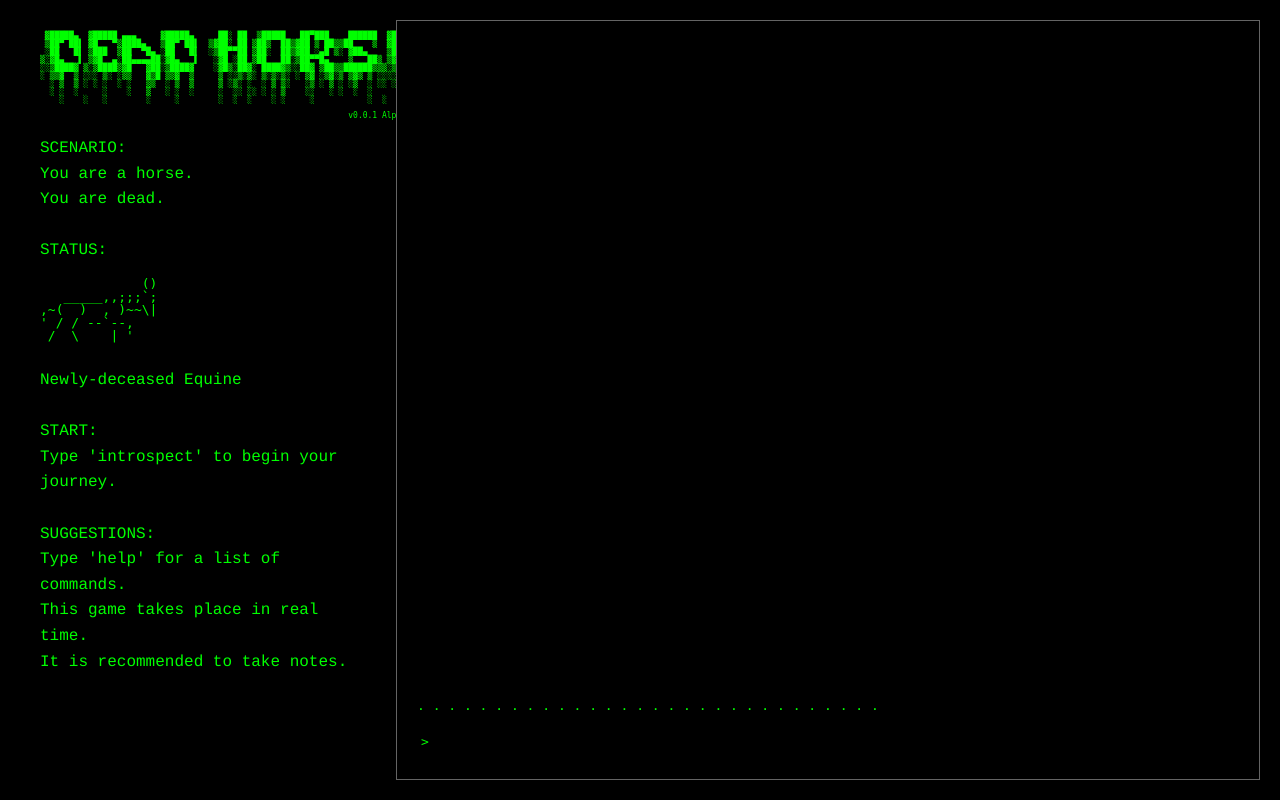
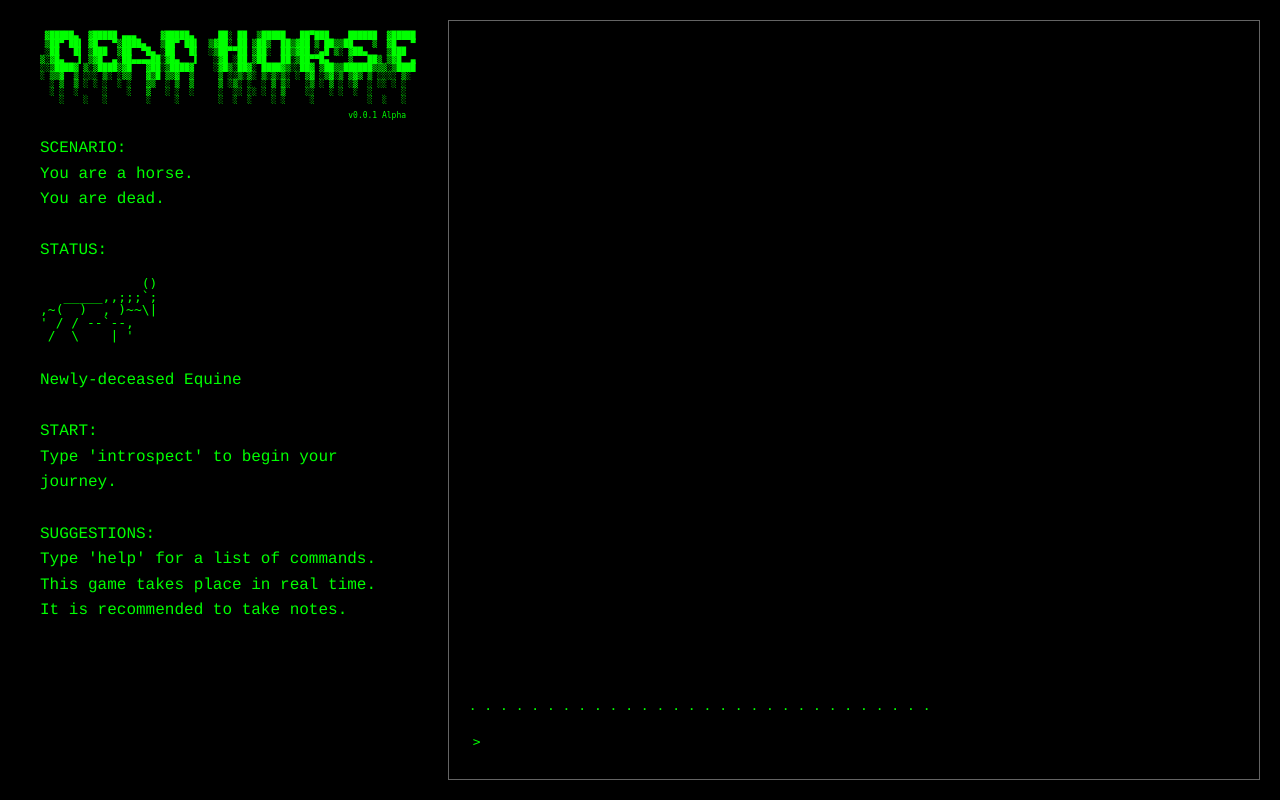
Before and after one commit to eurdye/horsesim, a Flask app: page / in a window 1280 px wide. Run offline with Flask 3, Linux system fonts and the light colour scheme.

Commit message:
CSS fixes, design looks better at larger resolutions

```diff
--- a/templates/index.html
+++ b/templates/index.html
@@ -35,8 +35,7 @@ body {
     background-color: #000;
     border: 1px solid rgba(200, 200, 200, 0.5);
     padding: 20px;
-    width: 90%;
-    max-width: 1000px;
+    width: 100%;
     height: 95vh;
     box-sizing: border-box;
     overflow-y: hidden;
@@ -154,7 +153,7 @@ body {
 
     </head>
     <body>
-        <div style="width: 30vw; min-width: 21em; padding: 20px;">
+        <div style="padding: 20px; padding-right: 2em;">
             <p style="margin-bottom: 3em">
             <div style="font-family: monospace; font-size: 8px; white-space: pre; line-height: 1em; margin-top: -8em;">
  ▓█████▄  ▓█████ ▄▄▄     ▓█████▄     ██░ ██  ▒█████   ██▀███    ██████  ▓█████
```
Also changed, not shown: 2 other files.
